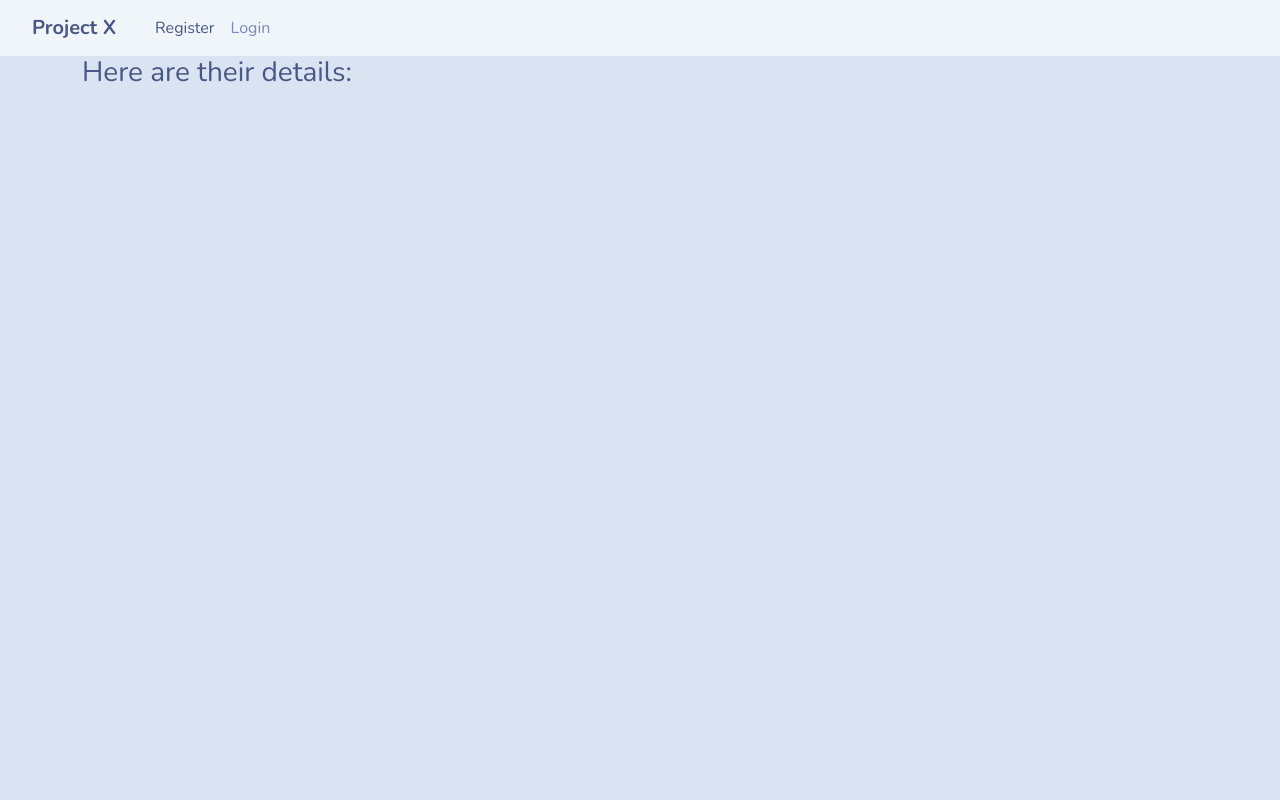
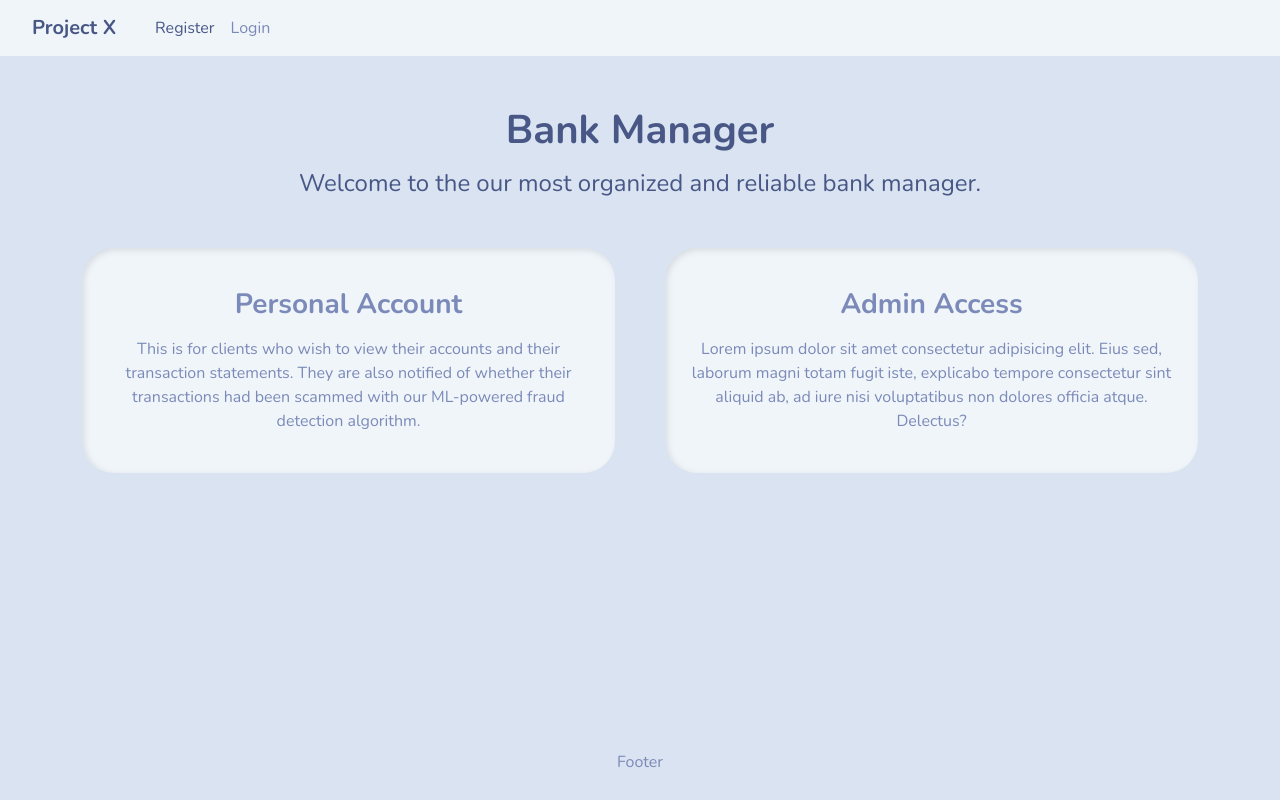
Before and after one commit to AAIAsy/fraud_detection, a Django app: page / in a window 1280 px wide. Run offline with Django 5.2, Linux system fonts and the light colour scheme; data that the repository does not hold is empty; some libraries are stand-ins or nearby versions.

Commit message:
home page added

```diff
--- a/fraud/fraud_website/models.py
+++ b/fraud/fraud_website/models.py
@@ -160,6 +160,7 @@ class Persons(models.Model):
     yearly_income = models.FloatField(blank=True, null=True)
     total_debt = models.FloatField(blank=True, null=True)
     num_cards_issued = models.BigIntegerField(blank=True, null=True)
+    name = models.TextField(blank=True, null=True)
 
     class Meta:
         managed = False
--- a/fraud/fraud_website/templates/fraud_website/pages/home.html
+++ b/fraud/fraud_website/templates/fraud_website/pages/home.html
@@ -6,20 +6,34 @@
 
 {% block content %}
     <div class="container">
-        <h3>Here are their details:</h3>
+        <div class="main">
+            <h1 style="font-weight: bold;">Bank Manager</h1>
+            <h4 style="margin-top: 15px;">Welcome to the our most organized and reliable bank manager.</h4>
+        </div>
 
-        {% for result in results %}
-            <div class="card bg-light mb-3" style="max-width: 20rem;">
-                <div class="card-header">{{ result.client_id }}</div>
-                <div class="card-body">
-                    <!-- <h4 class="card-title">Light card title</h4> -->
-                    <p class="card-text"><span style="font-size: 20px;">ID:</span> {{ result.client_id }}</p>
-                    <p class="card-text"><span style="font-size: 20px;">Age:</span> {{ result.current_age }}</p>
-                    <p class="card-text"><span style="font-size: 20px;">Cards issued:</span> {{ result.num_cards_issued }}</p>
-            </div>
-            <br>
-        {% endfor %}
+        <div class="subtitle" style="display: flex; justify-content: center; gap: 50px; margin-top: 50px;">
+            <a href="{% url 'login' %}" style="text-decoration: none;">
+                <div class="card bg-light mb-3" style="max-width: 35rem; --bs-card-border-radius: 2rem; text-align: center;">
+                    <div class="card-body">
+                        <h3 style="font-weight: bold; margin: 1rem;">Personal Account</h3>
+                        <p>This is for clients who wish to view their accounts and their transaction statements. They are also notified of whether their transactions had been scammed with our ML-powered fraud detection algorithm.</p>
+                    </div>
+                </div>
+            </a>
+
+            <a href="#" style="text-decoration: none;">
+                <div class="card bg-light mb-3" style="max-width: 35rem; --bs-card-border-radius: 2rem; text-align: center;">
+                    <div class="card-body">
+                        <h3 style="font-weight: bold; margin: 1rem;">Admin Access</h3>
+                        <p>Lorem ipsum dolor sit amet consectetur adipisicing elit. Eius sed, laborum magni totam fugit iste, explicabo tempore consectetur sint aliquid ab, ad iure nisi voluptatibus non dolores officia atque. Delectus?</p>
+                    </div>
+                </div>
+            </a>
+        </div>
+
     </div>
+
+    {% include "fraud_website/utils/footer.html" %}
 
 
 {% endblock %}
--- a/fraud/fraud_website/templates/fraud_website/utils/base.html
+++ b/fraud/fraud_website/templates/fraud_website/utils/base.html
@@ -6,6 +6,7 @@
     <meta charset="UTF-8">
     <meta name="viewport" content="width=device-width, initial-scale=1.0">
     <link rel="stylesheet" type="text/css" href="{% static 'css/bootstrap.min.css' %}">
+    <link rel="stylesheet" type="text/css" href="{% static 'css/styles.css' %}">
     <title>{% block title %} {% endblock %}</title>
 </head>
 
--- /dev/null
+++ b/fraud/fraud_website/templates/fraud_website/utils/footer.html
@@ -0,0 +1,3 @@
+<div style="position: fixed; left:0; bottom: 0; text-align: center; width: 100%; height: 50px;">
+    <p>Footer</p>
+</div>
--- a/fraud/fraud_website/urls.py
+++ b/fraud/fraud_website/urls.py
@@ -3,4 +3,5 @@ from . import views
 
 urlpatterns = [
     path("", views.home, name="home"),
+    path("login", views.login, name="login"),
 ]
--- a/fraud/fraud_website/views.py
+++ b/fraud/fraud_website/views.py
@@ -10,3 +10,8 @@ def home(request):
     context = {"results": results}
 
     return render(request, "fraud_website/pages/home.html", context=context)
+
+
+# Login page
+def login(request):
+    return render(request, "fraud_website/pages/login.html")
--- /dev/null
+++ b/fraud/static/css/styles.css
@@ -0,0 +1,33 @@
+.main {
+    text-align: center;
+    margin: 50px;
+}
+
+/* .w3-animate-bottom {
+    position: relative;
+    animation: animatebottom 0.6s;
+}
+@keyframes animatebottom {
+    from {
+        bottom: -60px;
+        opacity: 0;
+    }
+    to {
+        bottom: 0px;
+        opacity: 1;
+    }
+} */
+
+.subtitle {
+    text-align: center;
+    opacity: 0;
+    animation: fadeInText 0.6s ease-in forwards;
+}
+@keyframes fadeInText {
+    0% {
+        opacity: 0;
+    }
+    100% {
+        opacity: 1;
+    }
+}
```
Also changed, not shown: fraud/fraud_website/templates/fraud_website/pages/login.html (added, +40 -0 lines), 2 other files.
